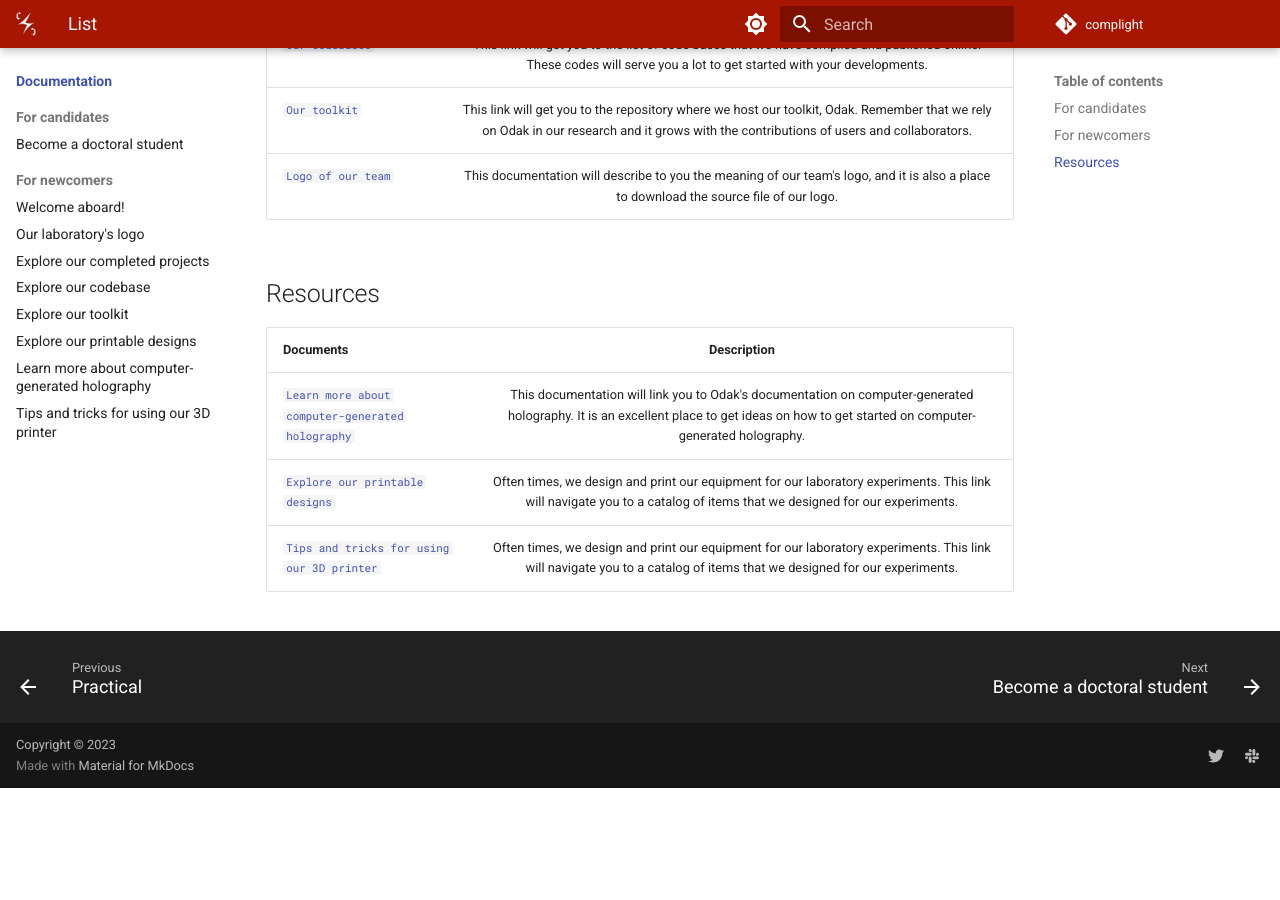
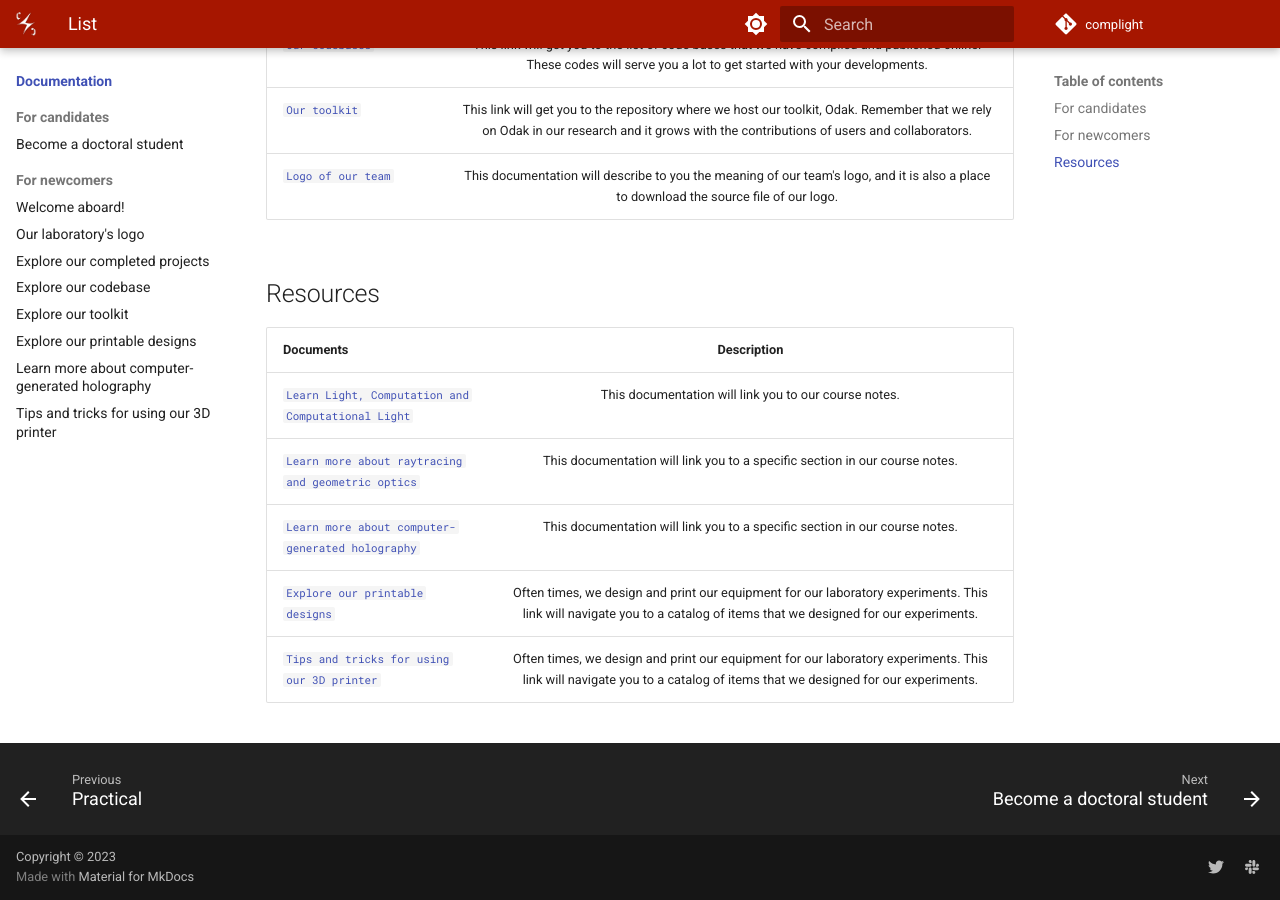
Before and after one commit to complight/complight.github.io, an MkDocs documentation site: the page built from docs/documentation/index.md, in a window 1280 px wide and 900 px high, scrolled down 791 px. Built offline with MkDocs 1.6.1 and Material for MkDocs 9.7.7, drawn with Linux system fonts in a browser that asks for light colours; before the commit the page ends 1579 px from its top, so only the background shows below that.

Commit message:
Updating the documentation page.

```diff
--- a/docs/documentation/index.md
+++ b/docs/documentation/index.md
@@ -20,6 +20,8 @@ These documents vary in their topics, from workplace guidances to technical dige
 ## Resources
 | Documents | Description   |
 | ------------- |:-------------:|
-| [`Learn more about computer-generated holography`](https://kaanaksit.github.io/odak/cgh/) | This documentation will link you to Odak's documentation on computer-generated holography. It is an excellent place to get ideas on how to get started on computer-generated holography. |
+| [`Learn Light, Computation and Computational Light`](https://kaanaksit.com/odak/course/) | This documentation will link you to our course notes. |
+| [`Learn more about raytracing and geometric optics`](https://kaanaksit.com/odak/course/geometric_optics/) | This documentation will link you to a specific section in our course notes. |
+| [`Learn more about computer-generated holography`](https://kaanaksit.com/odak/course/computer_generated_holography/) | This documentation will link you to a specific section in our course notes. |
 | [`Explore our printable designs`](https://github.com/complight/optomechanics) | Often times, we design and print our equipment for our laboratory experiments. This link will navigate you to a catalog of items that we designed for our experiments.|
 | [`Tips and tricks for using our 3D printer`](3d_printing.md) | Often times, we design and print our equipment for our laboratory experiments. This link will navigate you to a catalog of items that we designed for our experiments.|
```
